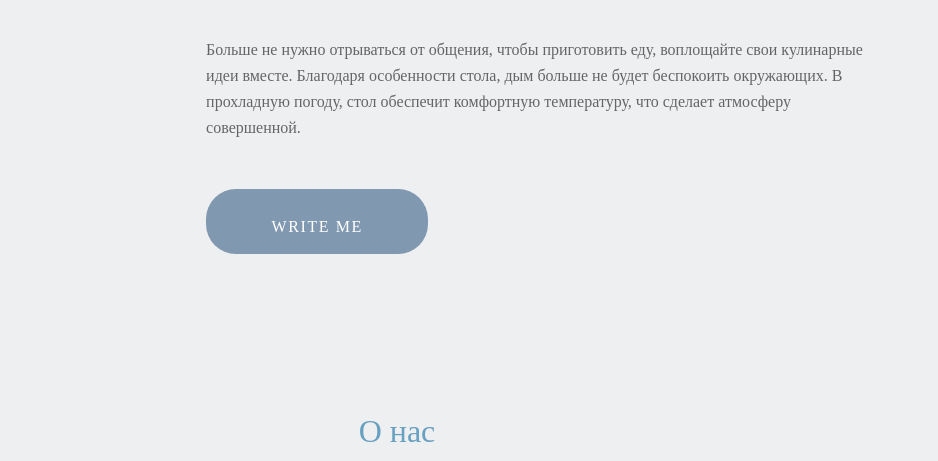
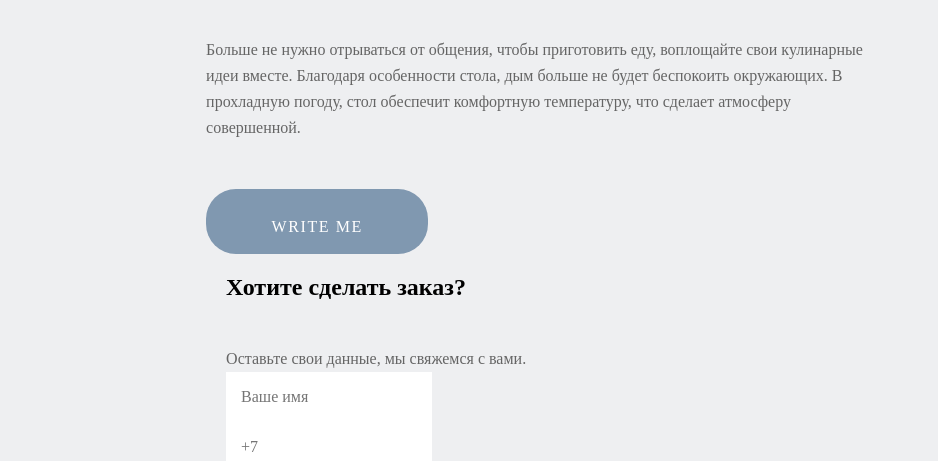
Before and after one commit to Misspainter/ALtshy-final-work, a plain HTML site: page index.html in a window 1280 px wide. Both pictures are taken after a click on the button "WRITE ME". Shown: the part 339-800 px from the top of the page, without its empty margins (244-1182 px from the left). Drawn offline with Linux system fonts and the light colour scheme; a web font is replaced by a local one.

Commit message:
Update index.html

```diff
--- a/index.html
+++ b/index.html
@@ -37,6 +37,21 @@
                     <h1>Наш проект - уникален!</h1>
                     <p> Больше не нужно отрываться от общения, чтобы приготовить еду, воплощайте свои кулинарные идеи вместе. Благодаря особенности стола, дым больше не будет беспокоить окружающих. В прохладную погоду, стол обеспечит комфортную температуру, что сделает атмосферу совершенной.</p>
                     <button class="button-first">WRITE ME</button>
+                    <div class="windows">
+                        <form  class="form-up">
+                            <div class="container-1">
+                              <h2>Хотите сделать заказ?</h2>
+                              <p>Оставьте свои данные, мы свяжемся с вами.</p>
+                            </div>
+                            <div class="container-2">
+                              <input type="text" placeholder="Ваше имя" name="name" class="container-text" required>
+                              <input type="number" placeholder="+7" name="number" class="container-text" required>
+                            </div>
+                            <div class="container-3">
+                              <input type="submit" value="Отправить" class="button_up">
+                            </div>
+                        </form>
+                    </div>
                 </article>
             </div>
         </section>
```
